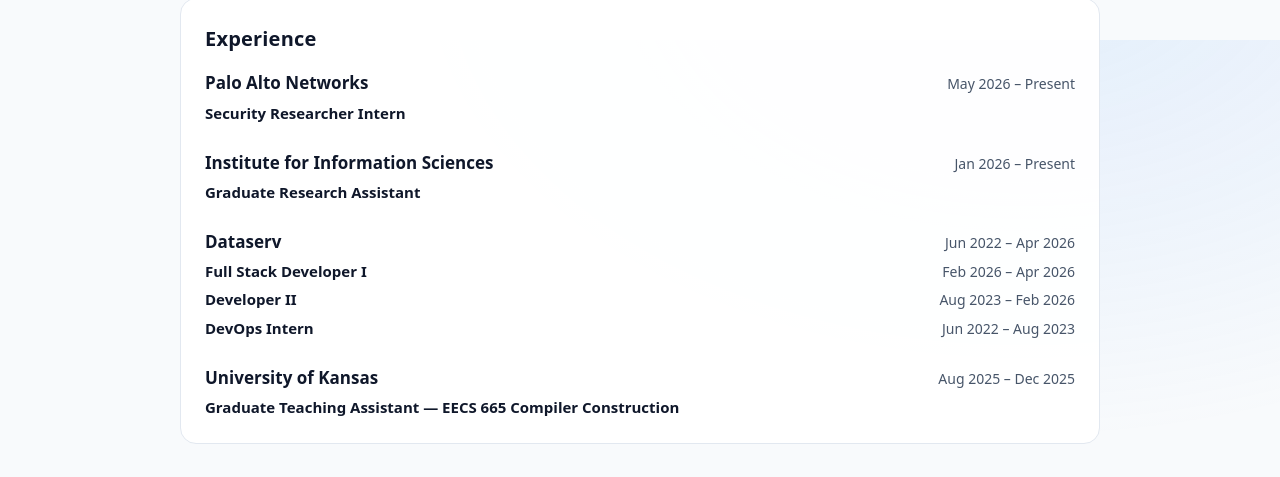
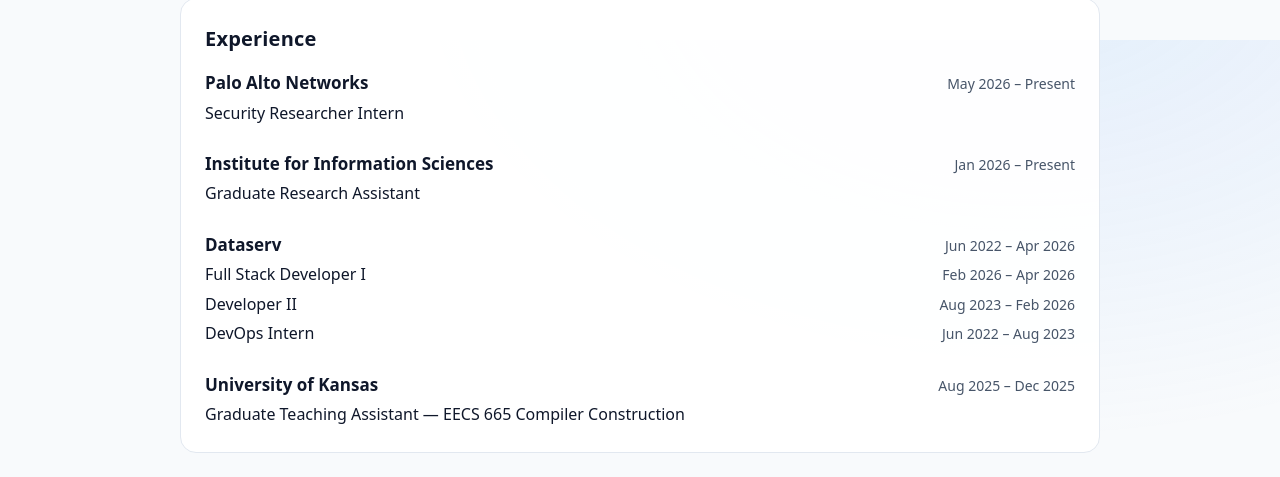
Before and after one commit to lqling888/lqling888, a plain HTML site: page index.html in a window 1280 px wide. Shown: the part 760-1237 px from the top of the page. Drawn offline with Linux system fonts and the light colour scheme.

Commit message:
Remove strong tags from experience roles in index.html

```diff
--- a/index.html
+++ b/index.html
@@ -335,7 +335,7 @@
           <span class="experience-date">May 2026 – Present</span>
         </div>
         <div class="experience-role">
-          <strong>Security Researcher Intern</strong>
+          Security Researcher Intern
         </div>
       </article>
 
@@ -345,7 +345,7 @@
           <span class="experience-date">Jan 2026 – Present</span>
         </div>
         <div class="experience-role">
-          <strong>Graduate Research Assistant</strong>
+          Graduate Research Assistant
         </div>
       </article>
 
@@ -355,15 +355,15 @@
           <span class="experience-date">Jun 2022 – Apr 2026</span>
         </div>
         <div class="experience-role">
-          <strong>Full Stack Developer I</strong>
+          Full Stack Developer I
           <span class="experience-date">Feb 2026 – Apr 2026</span>
         </div>
         <div class="experience-role">
-          <strong>Developer II</strong>
+          Developer II
           <span class="experience-date">Aug 2023 – Feb 2026</span>
         </div>
         <div class="experience-role">
-          <strong>DevOps Intern</strong>
+          DevOps Intern
           <span class="experience-date">Jun 2022 – Aug 2023</span>
         </div>
       </article>
@@ -374,7 +374,7 @@
           <span class="experience-date">Aug 2025 – Dec 2025</span>
         </div>
         <div class="experience-role">
-          <strong>Graduate Teaching Assistant — EECS 665 Compiler Construction</strong>
+          Graduate Teaching Assistant — EECS 665 Compiler Construction
         </div>
       </article>
     </section>
```
